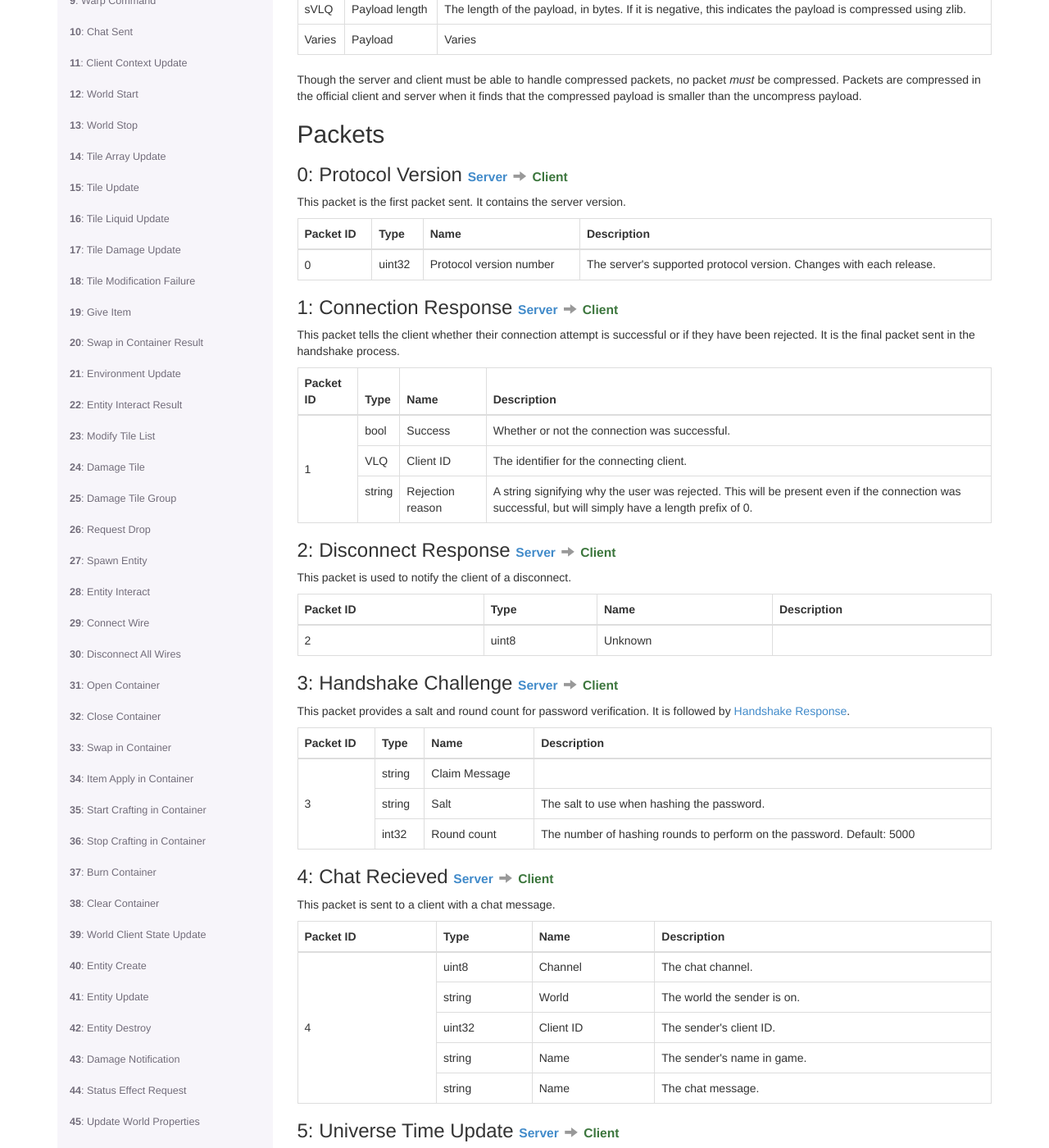
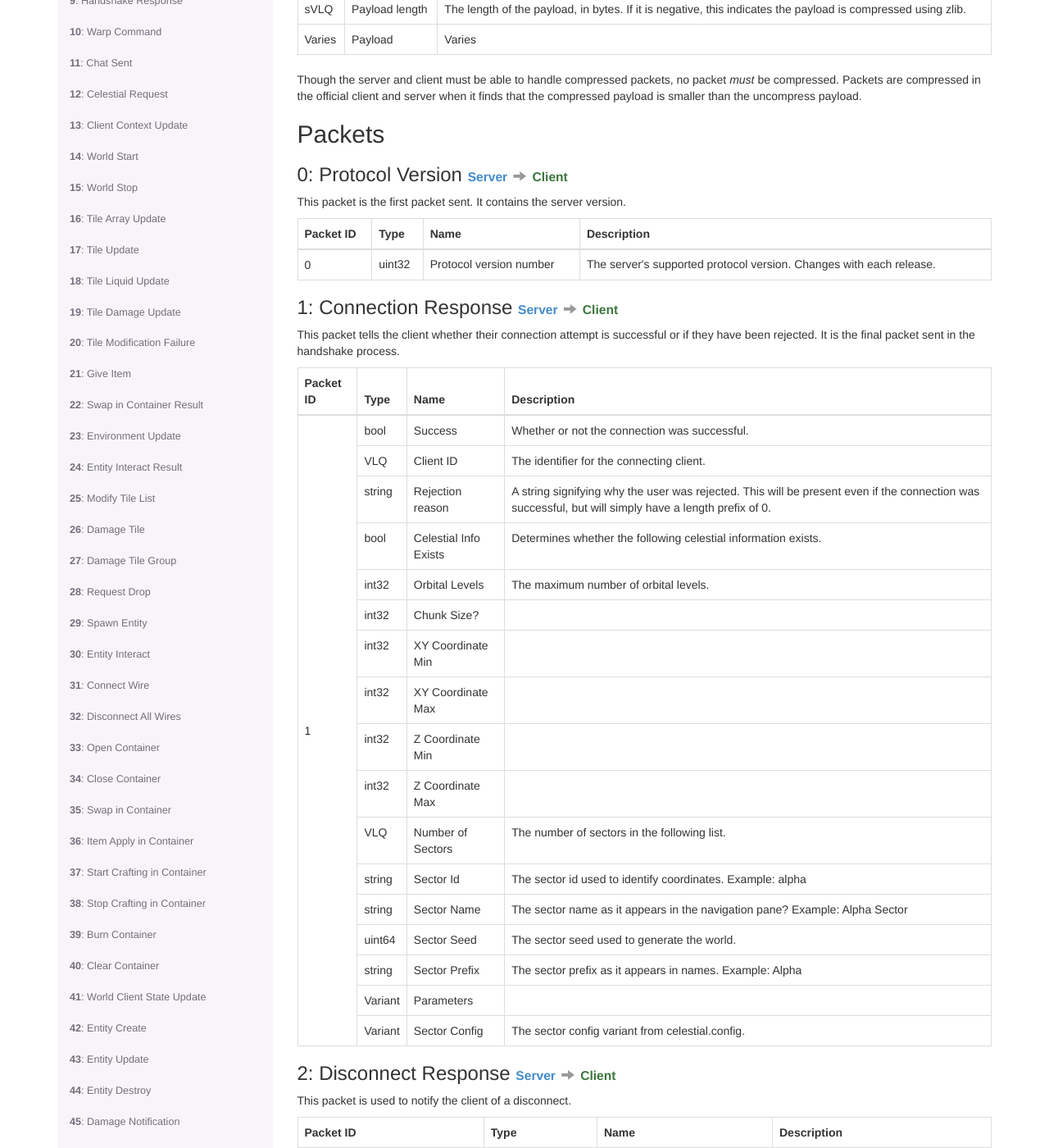
Before and after one commit to ddevault/starbound-dev, a Jekyll site: the page built from networking/index.md, in a window 1280 px wide and 1400 px high, scrolled down 491 px. Shown: the whole window at 82% size. Built offline with Jekyll 4.4.1, drawn with Linux system fonts in a browser that asks for light colours; Markdown is read by kramdown in place of the engine named in the settings; some of the changed text lies outside the part shown.

Commit message:
Updated to Enraged Koala

```diff
--- a/networking/index.md
+++ b/networking/index.md
@@ -86,7 +86,7 @@ This packet tells the client whether their connection attempt is successful or i
         </tr>
     </thead>
     <tbody>
-        <tr><td rowspan="4">1</td></tr>
+        <tr><td rowspan="18">1</td></tr>
         <tr>
             <td>bool</td>
             <td>Success</td>
@@ -102,6 +102,76 @@ This packet tells the client whether their connection attempt is successful or i
             <td>Rejection reason</td>
             <td>A string signifying why the user was rejected. This will be present even if the connection was successful, but will simply have a length prefix of 0.</td>
         </tr>
+        <tr>
+            <td>bool</td>
+            <td>Celestial Info Exists</td>
+            <td>Determines whether the following celestial information exists.</td>
+        </tr>
+        <tr>
+            <td>int32</td>
+            <td>Orbital Levels</td>
+            <td>The maximum number of orbital levels.</td>
+        </tr>
+        <tr>
+            <td>int32</td>
+            <td>Chunk Size?</td>
+            <td></td>
+        </tr>
+        <tr>
+            <td>int32</td>
+            <td>XY Coordinate Min</td>
+            <td></td>
+        </tr>
+        <tr>
+            <td>int32</td>
+            <td>XY Coordinate Max</td>
+            <td></td>
+        </tr>
+        <tr>
+            <td>int32</td>
+            <td>Z Coordinate Min</td>
+            <td></td>
+        </tr>
+        <tr>
+            <td>int32</td>
+            <td>Z Coordinate Max</td>
+            <td></td>
+        </tr>
+        <tr>
+            <td>VLQ</td>
+            <td>Number of Sectors</td>
+            <td>The number of sectors in the following list.</td>
+        </tr>
+        <tr>
+            <td>string</td>
+            <td>Sector Id</td>
+            <td>The sector id used to identify coordinates. Example: alpha</td>
+        </tr>
+        <tr>
+            <td>string</td>
+            <td>Sector Name</td>
+            <td>The sector name as it appears in the navigation pane? Example: Alpha Sector</td>
+        </tr>
+        <tr>
+            <td>uint64</td>
+            <td>Sector Seed</td>
+            <td>The sector seed used to generate the world.</td>
+        </tr>
+        <tr>
+            <td>string</td>
+            <td>Sector Prefix</td>
+            <td>The sector prefix as it appears in names. Example: Alpha</td>
+        </tr>
+        <tr>
+            <td>Variant</td>
+            <td>Parameters</td>
+            <td></td>
+        </tr>
+        <tr>
+            <td>Variant</td>
+            <td>Sector Config</td>
+            <td>The sector config variant from celestial.config.</td>
+        </tr>
     </tbody>
 </table>
 
@@ -227,7 +297,26 @@ This packet is sent from the server to update the current time.
     </tbody>
 </table>
 
-{% include packet-header.html name="Client Connect" id="6" direction="client-to-server" %}
+
+{% include packet-header.html name="Celestial Response" id="6" direction="server-to-client" %}
+
+This packet has yet to be fully understood.
+
+<table class="table table-bordered packet">
+    <thead>
+        <tr>
+            <th>Packet ID</th>
+            <th>Type</th>
+            <th>Name</th>
+            <th>Description</th>
+        </tr>
+    </thead>
+    <tbody>
+        <tr><td rowspan="1">6</td><td colspan=3 align='center'>TODO</td></tr>
+    </tbody>
+</table>
+
+{% include packet-header.html name="Client Connect" id="7" direction="client-to-server" %}
 
 This packet is sent in the handshake process immediately after the [Protocol Version](#protocol-version). It contains all relevant data about the connecting player.
 
@@ -285,7 +374,7 @@ This packet is sent in the handshake process immediately after the [Protocol Ver
     </tbody>
 </table>
 
-{% include packet-header.html name="Client Disconnect" id="7" direction="client-to-server" %}
+{% include packet-header.html name="Client Disconnect" id="8" direction="client-to-server" %}
 
 This packet is sent when the client disconnects.
 
@@ -308,7 +397,7 @@ This packet is sent when the client disconnects.
     </tbody>
 </table>
 
-{% include packet-header.html name="Handshake Response" id="8" direction="client-to-server" %}
+{% include packet-header.html name="Handshake Response" id="9" direction="client-to-server" %}
 
 This packet is the response to the [Handshake Challenge](#handshake-challenge).
 
@@ -336,7 +425,7 @@ This packet is the response to the [Handshake Challenge](#handshake-challenge).
     </tbody>
 </table>
 
-{% include packet-header.html name="Warp Command" id="9" direction="bidirectional" %}
+{% include packet-header.html name="Warp Command" id="10" direction="bidirectional" %}
 
 This packet is sent when the player warps/is warped to a planet or ship.
 
@@ -402,7 +491,7 @@ This packet is sent when the player warps/is warped to a planet or ship.
     </tbody>
 </table>
 
-{% include packet-header.html name="Chat Sent" id="10" direction="client-to-server" %}
+{% include packet-header.html name="Chat Sent" id="11" direction="client-to-server" %}
 
 This packet is sent from the client whenever a message is sent in the chat window.
 
@@ -430,7 +519,26 @@ This packet is sent from the client whenever a message is sent in the chat windo
     </tbody>
 </table>
 
-{% include packet-header.html name="Client Context Update" id="11" direction="bidirectional" %}
+
+{% include packet-header.html name="Celestial Request" id="12" direction="client-to-server" %}
+
+This packet has yet to be fully understood.
+
+<table class="table table-bordered packet">
+    <thead>
+        <tr>
+            <th>Packet ID</th>
+            <th>Type</th>
+            <th>Name</th>
+            <th>Description</th>
+        </tr>
+    </thead>
+    <tbody>
+        <tr><td rowspan="1">23</td><td colspan=3 align='center'>TODO</td></tr>
+    </tbody>
+</table>
+
+{% include packet-header.html name="Client Context Update" id="13" direction="bidirectional" %}
 
 This packet has yet to be fully understood.
 
@@ -453,7 +561,7 @@ This packet has yet to be fully understood.
     </tbody>
 </table>
 
-{% include packet-header.html name="World Start" id="12" direction="server-to-client" %}
+{% include packet-header.html name="World Start" id="14" direction="server-to-client" %}
 
 This packet is sent to the client when a world thread has been started on the server.
 
@@ -516,7 +624,7 @@ This packet is sent to the client when a world thread has been started on the se
     </tbody>
 </table>
 
-{% include packet-header.html name="World Stop" id="13" direction="server-to-client" %}
+{% include packet-header.html name="World Stop" id="15" direction="server-to-client" %}
 
 Called when a world thread is stopped.
 
@@ -539,7 +647,7 @@ Called when a world thread is stopped.
     </tbody>
 </table>
 
-{% include packet-header.html name="Tile Array Update" id="14" direction="server-to-client"%}
+{% include packet-header.html name="Tile Array Update" id="16" direction="server-to-client"%}
 
 Called when an array of tiles has its properties updated.
 
@@ -582,7 +690,7 @@ Called when an array of tiles has its properties updated.
     </tbody>
 </table>
 
-{% include packet-header.html name="Tile Update" id="15" direction="server-to-client" %}
+{% include packet-header.html name="Tile Update" id="17" direction="server-to-client" %}
 
 This packet is called when a tile is updated.
 
@@ -615,7 +723,7 @@ This packet is called when a tile is updated.
     </tbody>
 </table>
 
-{% include packet-header.html name="Tile Liquid Update" id="16" direction="server-to-client" %}
+{% include packet-header.html name="Tile Liquid Update" id="18" direction="server-to-client" %}
 
 This packet is sent when the liquid on a tile has changed position.
 
@@ -653,7 +761,7 @@ This packet is sent when the liquid on a tile has changed position.
     </tbody>
 </table>
 
-{% include packet-header.html name="Tile Damage Update" id="17" direction="server-to-client" %}
+{% include packet-header.html name="Tile Damage Update" id="19" direction="server-to-client" %}
 
 This packet is sent when a tile is damaged.
 
@@ -711,7 +819,7 @@ This packet is sent when a tile is damaged.
     </tbody>
 </table>
 
-{% include packet-header.html name="Tile Modification Failure" id="18" direction="server-to-client" %}
+{% include packet-header.html name="Tile Modification Failure" id="20" direction="server-to-client" %}
 
 This packet is sent when a tile list cannot successfully be modified.
 
@@ -729,7 +837,7 @@ This packet is sent when a tile list cannot successfully be modified.
     </tbody>
 </table>
 
-{% include packet-header.html name="Give Item" id="19" direction="server-to-client" %}
+{% include packet-header.html name="Give Item" id="21" direction="server-to-client" %}
 
 This packet attempts to give an item to a player. If the player's inventory is full, it will drop on the ground next to them.
 
@@ -762,7 +870,7 @@ This packet attempts to give an item to a player. If the player's inventory is f
     </tbody>
 </table>
 
-{% include packet-header.html name="Swap in Container Result" id="20" direction="server-to-client" %}
+{% include packet-header.html name="Swap in Container Result" id="22" direction="server-to-client" %}
 
 This packet is sent whenever two items are swapped in an open container.
 
@@ -780,7 +888,7 @@ This packet is sent whenever two items are swapped in an open container.
     </tbody>
 </table>
 
-{% include packet-header.html name="Environment Update" id="21" direction="server-to-client" direction="server-to-client" %}
+{% include packet-header.html name="Environment Update" id="23" direction="server-to-client" direction="server-to-client" %}
 
 This packet is sent on an environment update.
 
@@ -798,7 +906,7 @@ This packet is sent on an environment update.
     </tbody>
 </table>
 
-{% include packet-header.html name="Entity Interact Result" id="22" direction="server-to-client" %}
+{% include packet-header.html name="Entity Interact Result" id="24" direction="server-to-client" %}
 
 This packet contains the results of an entity interaction.
 
@@ -831,7 +939,7 @@ This packet contains the results of an entity interaction.
     </tbody>
 </table>
 
-{% include packet-header.html name="Modify Tile List" id="23" direction="client-to-server" %}
+{% include packet-header.html name="Modify Tile List" id="25" direction="client-to-server" %}
 
 This packet contains a list of tiles and modifications to them.
 
@@ -849,7 +957,7 @@ This packet contains a list of tiles and modifications to them.
     </tbody>
 </table>
 
-{% include packet-header.html name="Damage Tile" id="24" direction="client-to-server" %}
+{% include packet-header.html name="Damage Tile" id="26" direction="client-to-server" %}
 
 This packet updates a tile's damage
 
@@ -867,7 +975,7 @@ This packet updates a tile's damage
     </tbody>
 </table>
 
-{% include packet-header.html name="Damage Tile Group" id="25" direction="client-to-server" %}
+{% include packet-header.html name="Damage Tile Group" id="27" direction="client-to-server" %}
 
 This packet updates an entire tile group's damage.
 
@@ -885,7 +993,7 @@ This packet updates an entire tile group's damage.
     </tbody>
 </table>
 
-{% include packet-header.html name="Request Drop" id="26" direction="client-to-server" %}
+{% include packet-header.html name="Request Drop" id="28" direction="client-to-server" %}
 
 This packet requests an item drop from the ground.
 
@@ -908,7 +1016,7 @@ This packet requests an item drop from the ground.
     </tbody>
 </table>
 
-{% include packet-header.html name="Spawn Entity" id="27" direction="client-to-server" %}
+{% include packet-header.html name="Spawn Entity" id="29" direction="client-to-server" %}
 
 This packet requests that the server spawn an entity.
 
@@ -925,7 +1033,7 @@ This packet requests that the server spawn an entity.
         <tr><td rowspan="1">27</td><td colspan=3 align='center'>TODO</td></tr>
 </table>
 
-{% include packet-header.html name="Entity Interact" id="28" direction="client-to-server" %}
+{% include packet-header.html name="Entity Interact" id="30" direction="client-to-server" %}
 
 This packet is sent when a client attempts to interact with an entity.
 
@@ -943,7 +1051,7 @@ This packet is sent when a client attempts to interact with an entity.
     </tbody>
 </table>
 
-{% include packet-header.html name="Connect Wire" id="29" %}
+{% include packet-header.html name="Connect Wire" id="31" %}
 
 This packet connects a wire.
 
@@ -961,7 +1069,7 @@ This packet connects a wire.
     </tbody>
 </table>
 
-{% include packet-header.html name="Disconnect All Wires" id="30" %}
+{% include packet-header.html name="Disconnect All Wires" id="32" %}
 
 This packet disconnects all wires.
 
@@ -979,7 +1087,7 @@ This packet disconnects all wires.
     </tbody>
 </table>
 
-{% include packet-header.html name="Open Container" id="31" direction="client-to-server" %}
+{% include packet-header.html name="Open Container" id="33" direction="client-to-server" %}
 
 This packet opens a container.
 
@@ -1002,7 +1110,7 @@ This packet opens a container.
     </tbody>
 </table>
 
-{% include packet-header.html name="Close Container" id="32" direction="client-to-server" %}
+{% include packet-header.html name="Close Container" id="34" direction="client-to-server" %}
 
 This packet closes a container.
 
@@ -1025,7 +1133,7 @@ This packet closes a container.
     </tbody>
 </table>
 
-{% include packet-header.html name="Swap in Container" id="33" direction="client-to-server" %}
+{% include packet-header.html name="Swap in Container" id="35" direction="client-to-server" %}
 
 This packet swaps an item in a container.
 
@@ -1043,7 +1151,7 @@ This packet swaps an item in a container.
     </tbody>
 </table>
 
-{% include packet-header.html name="Item Apply in Container" id="34" direction="client-to-server" %}
+{% include packet-header.html name="Item Apply in Container" id="36" direction="client-to-server" %}
 
 This packet applies an item to another item in a container.
 
@@ -1061,7 +1169,7 @@ This packet applies an item to another item in a container.
     </tbody>
 </table>
 
-{% include packet-header.html name="Start Crafting in Container" id="35" direction="client-to-server" %}
+{% include packet-header.html name="Start Crafting in Container" id="37" direction="client-to-server" %}
 
 This packet initiates crafting on an item in a container (Used in pixel compressors and the like?)
 
@@ -1084,7 +1192,7 @@ This packet initiates crafting on an item in a container (Used in pixel compress
     </tbody>
 </table>
 
-{% include packet-header.html name="Stop Crafting in Container" id="36" direction="client-to-server" %}
+{% include packet-header.html name="Stop Crafting in Container" id="38" direction="client-to-server" %}
 
 This packet stops crafting on an item in a container
 
@@ -1107,7 +1215,7 @@ This packet stops crafting on an item in a container
     </tbody>
 </table>
 
-{% include packet-header.html name="Burn Container" id="37" direction="client-to-server" %}
+{% include packet-header.html name="Burn Container" id="39" direction="client-to-server" %}
 
 This packet burns a container.
 
@@ -1130,7 +1238,7 @@ This packet burns a container.
     </tbody>
 </table>
 
-{% include packet-header.html name="Clear Container" id="38" direction="client-to-server" %}
+{% include packet-header.html name="Clear Container" id="40" direction="client-to-server" %}
 
 This packet clears a container.
 
@@ -1153,7 +1261,7 @@ This packet clears a container.
     </tbody>
 </table>
 
-{% include packet-header.html name="World Client State Update" id="39" direction="client-to-server" %}
+{% include packet-header.html name="World Client State Update" id="41" direction="client-to-server" %}
 
 This packet contains a world client state update
 
@@ -1176,7 +1284,7 @@ This packet contains a world client state update
     </tbody>
 </table>
 
-{% include packet-header.html name="Entity Create" id="40" direction="bidirectional" %}
+{% include packet-header.html name="Entity Create" id="42" direction="bidirectional" %}
 
 This packet creates an entity.
 
@@ -1209,7 +1317,7 @@ This packet creates an entity.
     </tbody>
 </table>
 
-{% include packet-header.html name="Entity Update" id="41" direction="bidirectional" %}
+{% include packet-header.html name="Entity Update" id="43" direction="bidirectional" %}
 
 This packet updates an entity's properties.
 
@@ -1237,7 +1345,7 @@ This packet updates an entity's properties.
     </tbody>
 </table>
 
-{% include packet-header.html name="Entity Destroy" id="42" direction="server-to-client" %}
+{% include packet-header.html name="Entity Destroy" id="44" direction="server-to-client" %}
 
 This packet destroys an entity.
 
@@ -1265,7 +1373,7 @@ This packet destroys an entity.
     </tbody>
 </table>
 
-{% include packet-header.html name="Damage Notification" id="43" direction="bidirectional" %}
+{% include packet-header.html name="Damage Notification" id="45" direction="bidirectional" %}
 
 This packet notifies the receiver of damage received.
 
@@ -1380,7 +1488,7 @@ This packet notifies the receiver of damage received.
     </tbody>
 </table>
 
-{% include packet-header.html name="Status Effect Request" id="44" direction="client-to-server" %}
+{% include packet-header.html name="Status Effect Request" id="46" direction="client-to-server" %}
 
 This packet requests a status effect from the server.
 
@@ -1418,7 +1526,7 @@ This packet requests a status effect from the server.
     </tbody>
 </table>
 
-{% include packet-header.html name="Update World Properties" id="45" direction="server-to-client" %}
+{% include packet-header.html name="Update World Properties" id="47" direction="server-to-client" %}
 
 This packet updates world properties.
 
@@ -1451,7 +1559,7 @@ This packet updates world properties.
     </tbody>
 </table>
 
-{% include packet-header.html name="Heartbeat" id="46" direction="bidirectional" %}
+{% include packet-header.html name="Heartbeat" id="48" direction="bidirectional" %}
 
 This packet is periodically sent to inform the other party that the other end is still connected.
 
```
